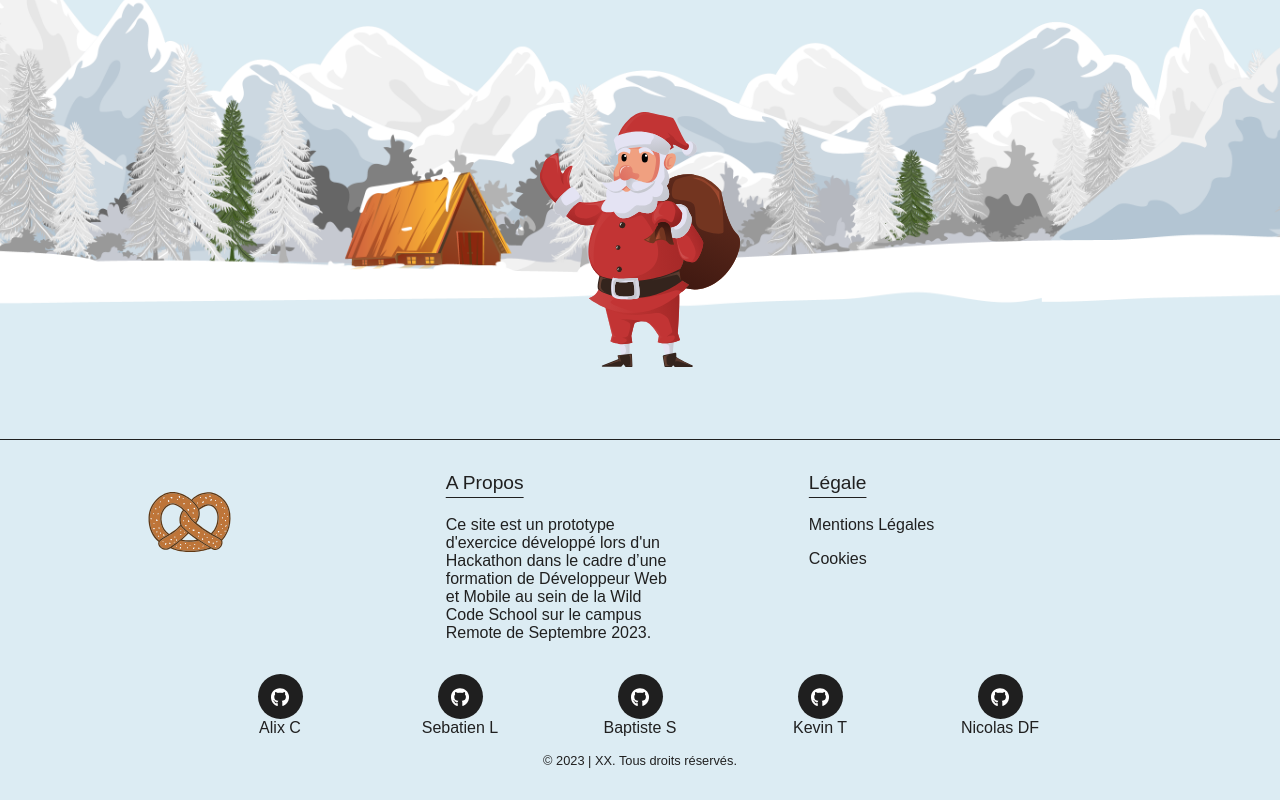
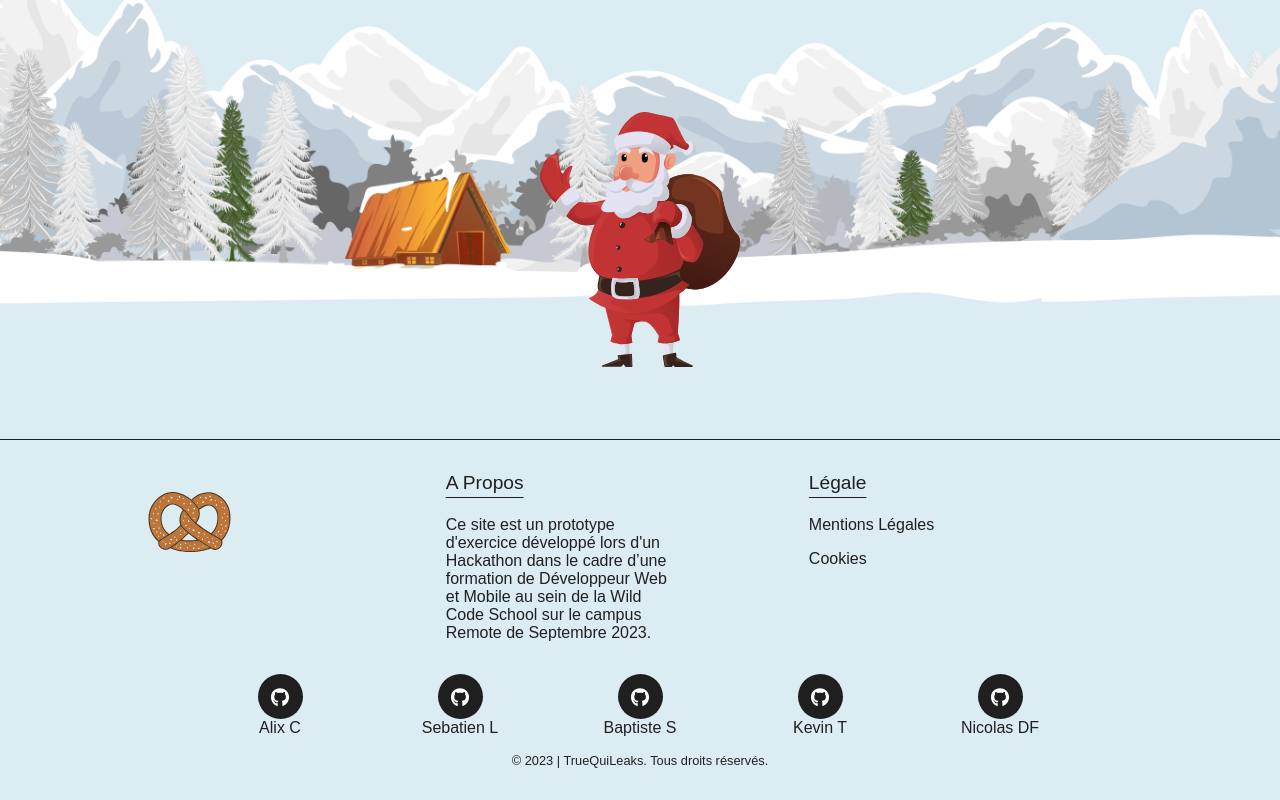
Before and after one commit to Batsave/Xmass-Click, a React (Vite) app: page / in a window 1280 px wide. Shown: the part 377-1177 px from the top of the page. Built offline with nearby package versions, Linux system fonts and the light colour scheme.

Commit message:
🚀 RELEASE: V1

```diff
--- a/src/components/footer.jsx
+++ b/src/components/footer.jsx
@@ -77,7 +77,7 @@ export default function Footer() {
             <CardContact key={info.id} name={info.name} gitHub={info.gitHub} />
           ))}
         </div>
-        <p className="copyright">© 2023 | XX. Tous droits réservés.</p>
+        <p className="copyright">© 2023 | TrueQuiLeaks. Tous droits réservés.</p>
       </div>
     </footer>
   );
```
